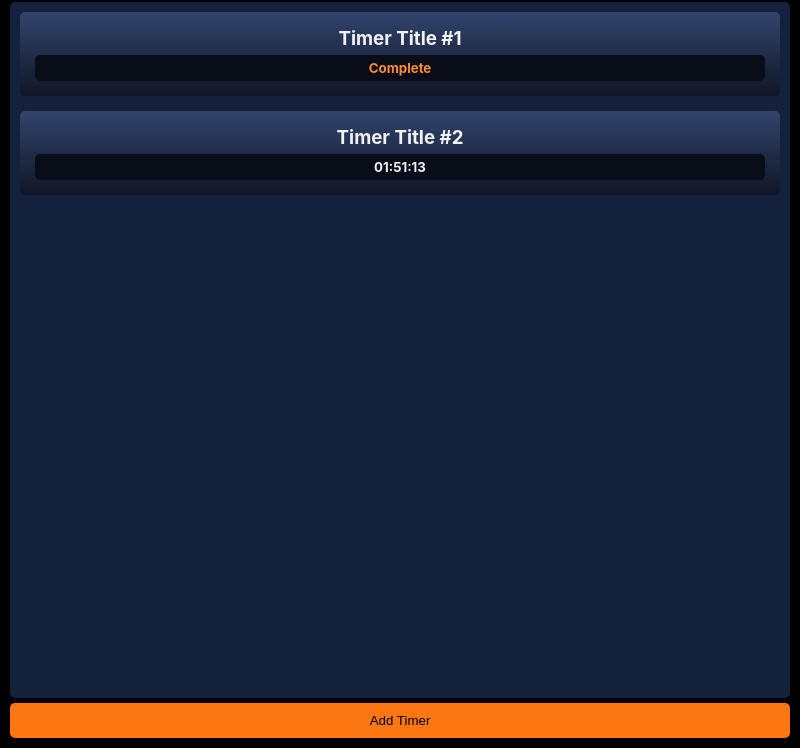
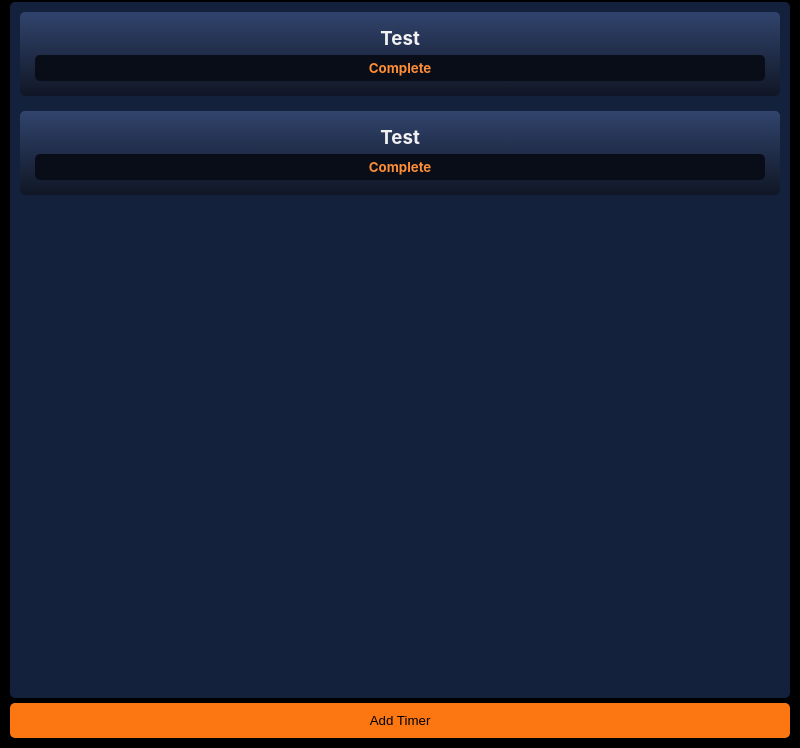
Before and after one commit to programmingKyle/multi-timer, an Electron app: page src/index.html in a window 800 px wide. Shown: the part 52-800 px from the top of the page. Drawn offline with Linux system fonts and the light colour scheme.

Commit message:
Display Timer Functionality
- Basic template to display multiple timer information
- Timers will countdown and when reaching 00:00:00 will become 'complete'

```diff
--- a/src/index.html
+++ b/src/index.html
@@ -11,15 +11,8 @@
         <div class="header-grid">
           <h1>MultiTimer</h1>
         </div>
-        <div class="content-grid">
-          <div class="content-item">
-            <h3 class="timer-title">Timer Title #1</h3>
-            <h5 class="timer-text complete">Complete</h5>
-          </div>
-          <div class="content-item">
-            <h3 class="timer-title">Timer Title #2</h3>
-            <h5 class="timer-text">01:51:13</h5>
-          </div>
+        <div id="contentDiv" class="content-grid">
+
         </div>
         <div class="bottom-bar-grid">
           <button class="general-button">Add Timer</button>
@@ -27,4 +20,5 @@
       </div>
     </div>
   </body>
+  <script src="timer.js"></script>
 </html>
--- a/src/index.js
+++ b/src/index.js
@@ -1,4 +1,4 @@
-const { app, BrowserWindow } = require('electron');
+const { app, BrowserWindow, ipcMain } = require('electron');
 const path = require('path');
 
 // Handle creating/removing shortcuts on Windows when installing/uninstalling.
--- /dev/null
+++ b/src/timer.js
@@ -0,0 +1,70 @@
+const contentDiv_el = document.getElementById('contentDiv');
+const timerList = [];
+const durationInMilliseconds = 2000;
+
+document.addEventListener('DOMContentLoaded', async () => {
+    const endTimeOne = new Date(Date.now() + durationInMilliseconds);
+    const endTimeTwo = new Date(Date.now() + durationInMilliseconds * 2);
+    timerList.push(endTimeOne, endTimeTwo);
+    await populateTimers();
+    startTimerUpdates();
+});
+
+async function populateTimers() {
+    return new Promise(resolve => {
+        timerList.forEach((endTime, index) => {
+            const item_el = document.createElement('div');
+            item_el.classList = 'content-item';
+
+            const itemTitle_el = document.createElement('h3');
+            itemTitle_el.classList = 'timer-title';
+            itemTitle_el.textContent = 'Test';
+
+            const timerText_el = document.createElement('h5');
+            timerText_el.classList = 'timer-text';
+
+            item_el.append(itemTitle_el);
+            item_el.append(timerText_el);
+            contentDiv_el.append(item_el);
+
+            updateTimerText(endTime, timerText_el);
+        });
+
+        resolve(); // Resolve the promise when timers are populated
+    });
+}
+
+function startTimerUpdates() {
+    setInterval(updateTimers, 1000);
+}
+
+function updateTimers() {
+    const timerTextElements = document.querySelectorAll('#contentDiv .timer-text');
+
+    timerTextElements.forEach((timerText_el, index) => {
+        if (!timerText_el.classList.contains('complete')) {
+            const endTime = timerList[index];
+            updateTimerText(endTime, timerText_el);
+        }
+    });
+}
+
+function updateTimerText(endTime, timerText_el) {
+    const currentTime = new Date();
+    const remainingTime = endTime - currentTime;
+
+    if (remainingTime < 0) {
+        timerText_el.textContent = 'Complete';
+        timerText_el.classList.add('complete');
+    } else {
+        const hours = Math.floor((remainingTime % (1000 * 60 * 60 * 24)) / (1000 * 60 * 60));
+        const minutes = Math.floor((remainingTime % (1000 * 60 * 60)) / (1000 * 60));
+        const seconds = Math.floor((remainingTime % (1000 * 60)) / 1000);
+
+        timerText_el.textContent = `${formatTime(hours)}:${formatTime(minutes)}:${formatTime(seconds)}`;
+    }
+}
+
+function formatTime(time) {
+    return time < 10 ? `0${time}` : time;
+}
```
Also changed, not shown: src/preload.js (+5 -2 lines).
